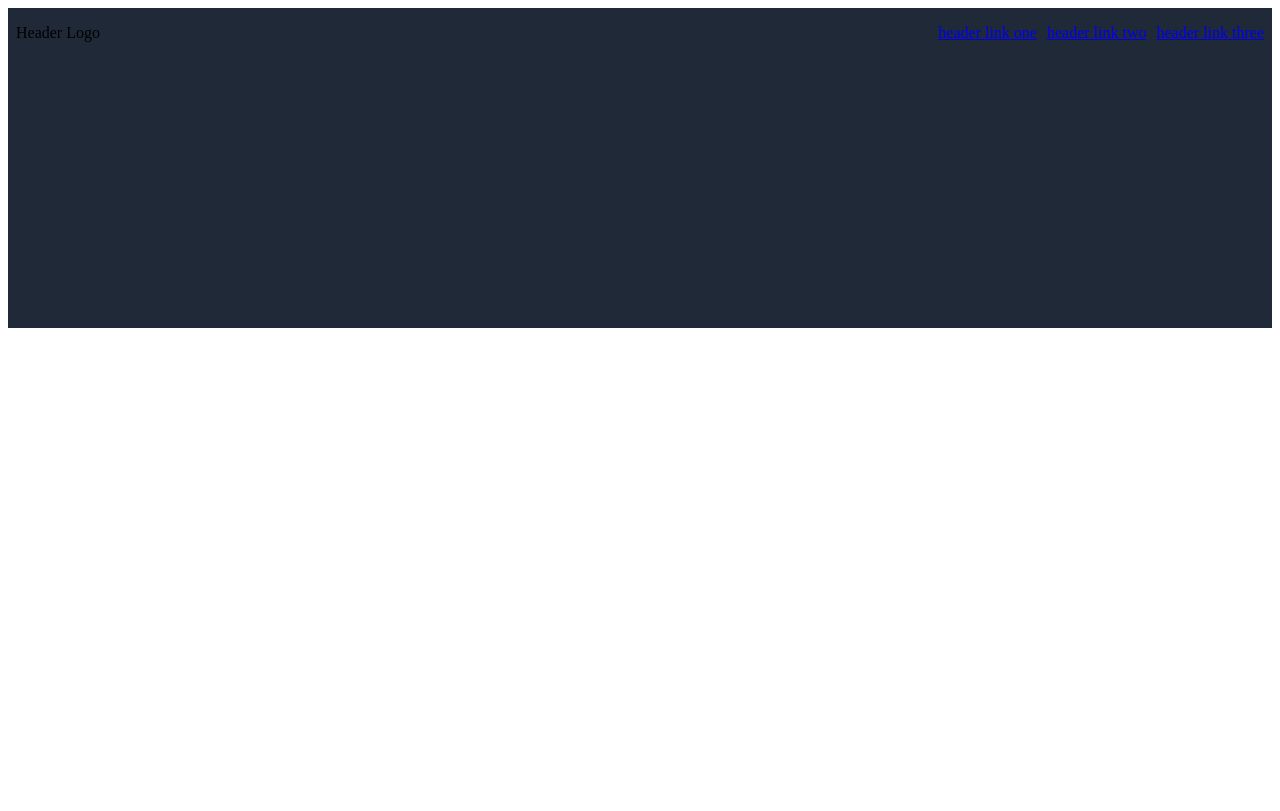
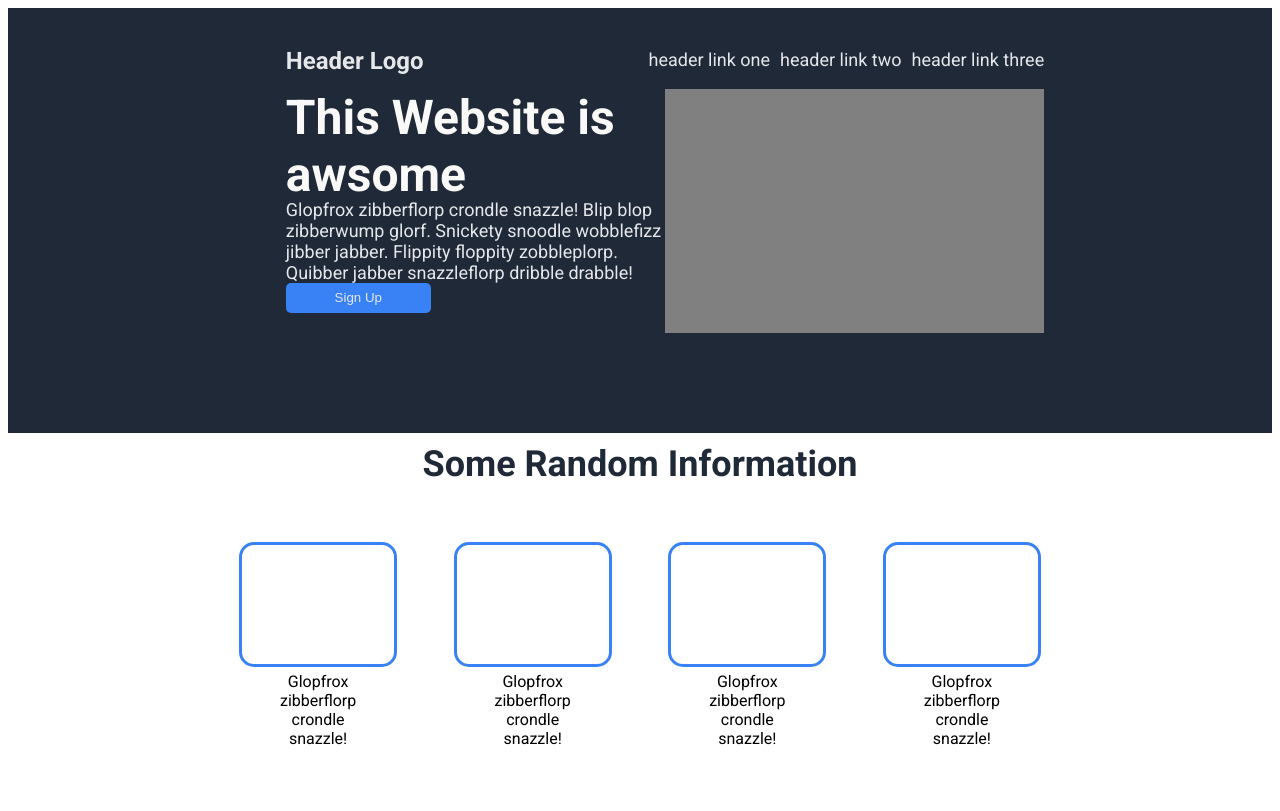
Before and after one commit to weirdball7/odin-landing-page, a plain HTML site: page index.html in a window 1280 px wide. Drawn offline with Linux system fonts and the light colour scheme.

Commit message:
Finished first and Secnd Sections

```diff
--- a/index.html
+++ b/index.html
@@ -8,7 +8,7 @@
 </head>
 <body>
     <main class="main">
-        <section class="header-section">
+        <section class="hero-section">
             <div class="header">
                 <div class="logo-container">
                     <p class="logo">Header Logo</p>
@@ -21,11 +21,45 @@
                     </ul>
                 </div>
             </div>
-            <div class="under-header"></div>
+            <div class="hero">
+                <div class="hero-text">
+                    <div class="title-container">
+                        This Website is awsome
+                    </div>
+                    <div class="hero-sub-and-btn">
+                        <div class="hero-sub-text">
+                            Glopfrox zibberflorp crondle snazzle! Blip blop zibberwump glorf. Snickety snoodle wobblefizz jibber jabber. Flippity floppity zobbleplorp. Quibber jabber snazzleflorp dribble drabble!
+                        </div>
+                        <button class="hero-btn">Sign Up</button>
+                    </div>
+                </div>
+                <div class="hero-image"></div>
+            </div>
         </section>
-        <!-- <section class="second-section">
+        <section class="second-section">
+            <div class="second-section-title">
+                Some Random Information
+            </div>
+            <div class="cards">
+                <div class="card-container">
+                    <div class="card"></div>
+                    <div class="card-text">Glopfrox zibberflorp crondle snazzle!</div>
+                </div>
+                <div class="card-container">
+                    <div class="card"></div>
+                    <div class="card-text">Glopfrox zibberflorp crondle snazzle!</div>
+                </div>
+                <div class="card-container">
+                   <div class="card"></div>
+                    <div class="card-text">Glopfrox zibberflorp crondle snazzle!</div>
+                </div>
+                <div class="card-container">
+                    <div class="card"></div>
+                    <div class="card-text">Glopfrox zibberflorp crondle snazzle!</div>
+                </div>
+            </div>
 
-        </section> -->
+        </section>
     </main>
 </body>
 </html>
--- a/styles.css
+++ b/styles.css
@@ -1,32 +1,179 @@
-
+@import url('https://fonts.googleapis.com/css2?family=Roboto:wght@400;700&display=swap');
 
 body {
     padding: 0;
     /* width:  */
     height: 100vh;
+    font-family: 'roboto';
+}
+
+.hero {
+    display: flex;
+    /* background-color: blueviolet; */
+    width: 60%;
+    height: 65%;
+}
+
+.hero-text {
+    gap: 0;
+    /* background-color: blue; */
+    width: 50%;
+    height: 100%;
+}
+
+.hero-sub-text {
+    width: 100%;
+    /* padding-bottom: 5px; */
+    font-size: 18px;
+    color:#e5e7eb;
+}
+
+.hero-btn {
+    width: 145px;
+    height: 30px;
+    background-color: #3882f6;
+    border: none;
+    border-radius: 5px;
+    color: #e5e7eb;
+}
+
+.hero-sub-and-btn {
+    display: flex;
+    flex-direction: column;
+    width: 100%;
+    /* background-color: cornflowerblue; */
+}
+
+.title-container {
+    /* background-color: firebrick; */
+    display: flex;
+    justify-content: flex-start;
+    width: 100%;
+    height: 45%;
+    color: #f9faf8;
+    font-size: 48px;
+    font-weight: 700;
+}
+
+
+
+.hero-image {
+    background-color: grey;
+    width: 50%;
+    height: 100%;
 }
 
 .main {
+    display: flex;
+    flex-direction: column;
+    overflow: hidden;
     /* margin: 0; */
     padding: 0;
     height: 100vh;
     width: 100%;
 }
 
-.header-section {
-    /* display: flex;
-    justify-content: center; */
+.hero-section {
+    overflow: hidden;
+    display: flex;
+    flex-direction: column;
+    justify-content: flex-start;
+    align-items: center;
     background-color: #1f2937;
     width: 100%;
-    height: 40%;
+    height: 50%;
+    padding: 25px;
 }
+
+.second-section {
+    display: flex;
+    flex-direction: column;
+    justify-content: center;
+    align-items: center;
+    width: 100%;
+    height: 50%;
+
+    /* background-color: #3882f6; */
+}
+
+.second-section-title {
+    display: flex;
+    align-items: center;
+    justify-content: center;
+    font-weight: 800;
+    color: #1f2937;
+    font-size: 36px;
+    height: 20%;
+    /* background-color: blueviolet; */
+
+}
+
+
+.cards {
+    display: flex;
+    align-items: center;
+    justify-content: center;
+    /* background-color: chartreuse; */
+    gap: 25px;
+    width: 100%;
+    height: 100%;
+}
+
+
+.card {
+    border: 3px solid #3882f6;
+    border-radius: 15px;
+    /* background-color:chocolate; */
+    width: 80%;
+    height: 80%;
+
+}
+
+.card-container {
+    gap: 5px;
+    border-radius: 15px;
+    /* padding: 10px; */
+    display: flex;
+    flex-direction: column;
+    justify-content: space-around;
+    text-align: center;
+    align-items: center;
+    width: 15%;
+    height: 70%;
+    /* background-color: #3882f6; */
+}
+
+.card-text {
+    height: 60%;
+    width: 50%;
+    display: flex;
+    justify-self: flex-start;
+}
+
 
 .header {
     display: flex;
-    align-items: center;
+    align-items: flex-start;
+    width: 60%;
+    height: 15%;
     justify-content: space-between;
     /* background-color: blueviolet; */
     padding: 0 8px;
+}
+
+.logo-container {
+    height: 100%;
+    /* background-color: aqua; */
+    display: flex;
+    justify-content: center;
+    align-items: center;
+    padding: 0;
+}
+
+.logo {
+    font-size: 24px;
+    color: #e5e7eb;
+    font-weight: 800;
 }
 
 .right-links ul {
@@ -34,3 +181,9 @@ body {
     list-style: none;
     gap: 10px;
 }
+
+a {
+    color: #e5e7eb;
+    font-size: 18px;
+    text-decoration: none;
+}
```
